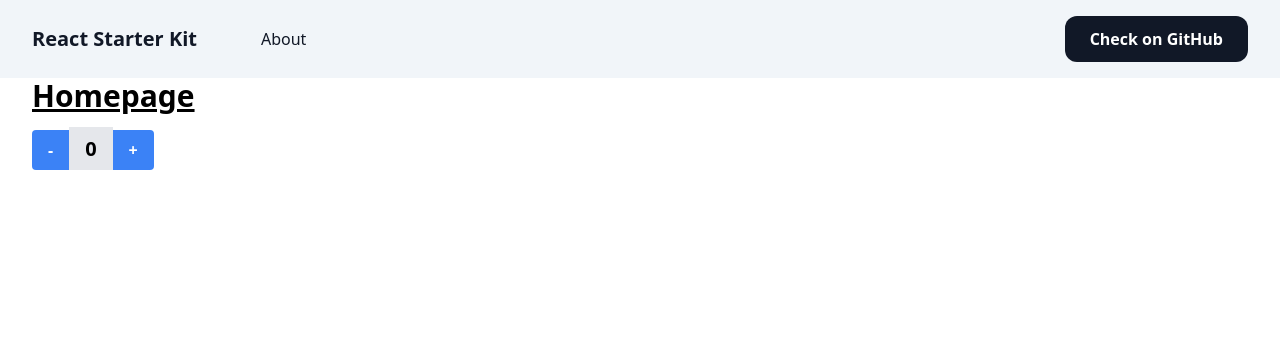
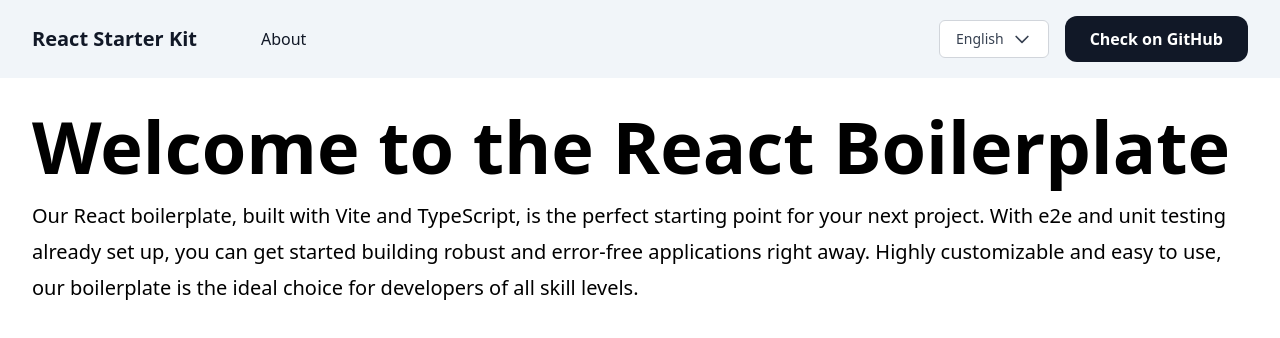
Before and after one commit to taderuijter/react-vite-starter-ts, a React (Vite) app: page / in a window 1280 px wide. Shown: the top 338 px of the page. Built offline with nearby package versions, Linux system fonts and the light colour scheme.

Commit message:
feat: add i18n as translation engine to the boilerplate

```diff
--- a/package.json
+++ b/package.json
@@ -18,10 +18,14 @@
   },
   "dependencies": {
     "@heroicons/react": "^2.0.16",
+    "i18next": "^22.4.11",
+    "i18next-browser-languagedetector": "^7.0.1",
+    "i18next-http-backend": "^2.1.1",
     "react": "^18.2.0",
     "react-dom": "^18.2.0",
     "react-gtm-module": "^2.0.11",
     "react-helmet": "^6.1.0",
+    "react-i18next": "^12.2.0",
     "react-router-dom": "^6.8.1"
   },
   "devDependencies": {
--- /dev/null
+++ b/public/locales/en/translation.json
@@ -0,0 +1,14 @@
+{
+  "title": "Welcome to the React Boilerplate",
+  "description": "Our React boilerplate, built with Vite and TypeScript, is the perfect starting point for your next project. With e2e and unit testing already set up, you can get started building robust and error-free applications right away. Highly customizable and easy to use, our boilerplate is the ideal choice for developers of all skill levels.",
+  "components": {
+    "languageSwitcher": {
+      "label": "Language",
+      "currentLanguage": "English",
+      "languages": {
+        "en": "English",
+        "nl": "Nederlands"
+      }
+    }
+  }
+}
--- /dev/null
+++ b/src/components/atoms/LanguageSwitcher.tsx
@@ -0,0 +1,68 @@
+import { useState } from "react";
+import { useTranslation } from "react-i18next";
+
+function LanguageSwitcher(): JSX.Element {
+  const { t, i18n } = useTranslation();
+  const [isOpen, setIsOpen] = useState(false);
+
+  const toggleMenu = (): void => setIsOpen(!isOpen);
+
+  const changeLanguage = (lng: string): void => {
+    i18n.changeLanguage(lng);
+    setIsOpen(false);
+  };
+
+  return (
+    <div className="relative">
+      <button
+        type="button"
+        className="inline-flex justify-center items-center space-x-2 border border-gray-300 rounded-md px-4 py-2 bg-white text-sm font-medium text-gray-700 hover:text-gray-500 focus:outline-none focus:ring-2 focus:ring-offset-2 focus:ring-indigo-500"
+        onClick={toggleMenu}
+        aria-haspopup="true"
+        aria-expanded={isOpen ? "true" : "false"}
+        aria-label={t("components.languageSwitcher.label") || ""}>
+        <span>
+          {t("components.languageSwitcher.currentLanguage", {
+            lng: i18n.language,
+          })}
+        </span>
+        <svg
+          className="h-5 w-5"
+          fill="none"
+          viewBox="0 0 24 24"
+          stroke="currentColor">
+          <path
+            strokeLinecap="round"
+            strokeLinejoin="round"
+            strokeWidth={2}
+            d="M19 9l-7 7-7-7"
+          />
+        </svg>
+      </button>
+      {isOpen && (
+        <div
+          className="absolute z-10 mt-2 w-36 rounded-md shadow-lg bg-white ring-1 ring-black ring-opacity-5"
+          role="menu">
+          <div className="py-1" role="none">
+            <button
+              type="button"
+              className="block w-full text-left px-4 py-2 text-sm text-gray-700 hover:bg-gray-100 hover:text-gray-900"
+              onClick={() => changeLanguage("en")}
+              role="menuitem">
+              {t("components.languageSwitcher.languages.en")}
+            </button>
+            <button
+              type="button"
+              className="block text-left w-full px-4 py-2 text-sm text-gray-700 hover:bg-gray-100 hover:text-gray-900"
+              onClick={() => changeLanguage("nl")}
+              role="menuitem">
+              {t("components.languageSwitcher.languages.nl")}
+            </button>
+          </div>
+        </div>
+      )}
+    </div>
+  );
+}
+
+export default LanguageSwitcher;
--- a/src/components/Layout.tsx
+++ b/src/components/globals/Layout.tsx
@@ -1,4 +1,4 @@
-import Navbar from "@/components/Navbar";
+import Navbar from "@/components/globals/Navbar";
 
 interface PropTypes {
   children: React.ReactNode;
--- a/src/components/Navbar.tsx
+++ b/src/components/globals/Navbar.tsx
@@ -1,6 +1,8 @@
 import { useState } from "react";
 import { Link } from "react-router-dom";
 import { Bars3Icon, XMarkIcon } from "@heroicons/react/20/solid";
+
+import LanguageSwitcher from "@/components/atoms/LanguageSwitcher";
 
 function Navbar(): JSX.Element {
   const [expanded, setExpanded] = useState<boolean>(false);
@@ -45,7 +47,8 @@
             </Link>
           </nav>
 
-          <nav className="hidden lg:flex lg:items-center lg:justify-end lg:space-x-10">
+          <nav className="hidden lg:flex lg:items-center lg:justify-end lg:space-x-4">
+            <LanguageSwitcher />
             <a
               href="https://github.com"
               target="_blank"
--- a/src/main.tsx
+++ b/src/main.tsx
@@ -5,7 +5,10 @@
 // Global styles
 import "@/assets/styles/index.css";
 
-// Router Views
+// import i18n (needs to be bundled ;))
+import "@/plugins/i18n";
+
+// Router pages
 import TagManager from "react-gtm-module";
 import Home from "@/pages/Home";
 import About from "@/pages/About";
--- a/src/pages/About.tsx
+++ b/src/pages/About.tsx
@@ -2,7 +2,7 @@
 import { Helmet } from "react-helmet";
 
 // Import components
-import Layout from "@/components/Layout";
+import Layout from "@/components/globals/Layout";
 
 function About() {
   return (
--- a/src/pages/Home.tsx
+++ b/src/pages/Home.tsx
@@ -1,11 +1,13 @@
 // Import React libraries
 import { Helmet } from "react-helmet";
+import { useTranslation } from "react-i18next";
 
 // Import components
-import Layout from "@/components/Layout";
-import Stepper from "@/components/Stepper";
+import Layout from "@/components/globals/Layout";
 
 function Home() {
+  const { t } = useTranslation();
+
   return (
     <div id="home">
       <Helmet>
@@ -14,9 +16,9 @@
       </Helmet>
 
       <Layout>
-        <div className="max-w-7xl mx-auto px-4 sm:px-6 lg:px-8">
-          <h1 className="text-3xl font-bold underline">Homepage</h1>
-          <Stepper />
+        <div className="max-w-7xl mx-auto px-4 sm:px-6 lg:px-8 my-8 space-y-4">
+          <h1>{t("title")}</h1>
+          <p>{t("description")}</p>
         </div>
       </Layout>
     </div>
--- a/src/pages/NotFound.tsx
+++ b/src/pages/NotFound.tsx
@@ -2,7 +2,7 @@
 import { Helmet } from "react-helmet";
 
 // Import components
-import Layout from "@/components/Layout";
+import Layout from "@/components/globals/Layout";
 
 function NotFound() {
   return (
--- /dev/null
+++ b/src/plugins/i18n.ts
@@ -0,0 +1,31 @@
+import i18n from "i18next";
+import { initReactI18next } from "react-i18next";
+
+import Backend from "i18next-http-backend";
+// import LanguageDetector from "i18next-browser-languagedetector";
+// don't want to use this?
+// have a look at the Quick start guide
+// for passing in lng and translations on init
+
+i18n
+  // load translation using http -> see /public/locales (i.e. https://github.com/i18next/react-i18next/tree/master/example/react/public/locales)
+  // learn more: https://github.com/i18next/i18next-http-backend
+  // want your translations to be loaded from a professional CDN? => https://github.com/locize/react-tutorial#step-2---use-the-locize-cdn
+  .use(Backend)
+  // detect user language
+  // learn more: https://github.com/i18next/i18next-browser-languageDetector
+  // .use(LanguageDetector)
+  // pass the i18n instance to react-i18next.
+  .use(initReactI18next)
+  // init i18next
+  // for all options read: https://www.i18next.com/overview/configuration-options
+  .init({
+    fallbackLng: "en",
+    debug: true,
+
+    interpolation: {
+      escapeValue: false, // not needed for react as it escapes by default
+    },
+  });
+
+export default i18n;
```
Also changed, not shown: public/locales/nl/translation.json (added, +14 -0 lines), src/components/organisms/Stepper.tsx (renamed from src/components/Stepper.tsx), 2 other files (tests, documents, lock files or other folders).
